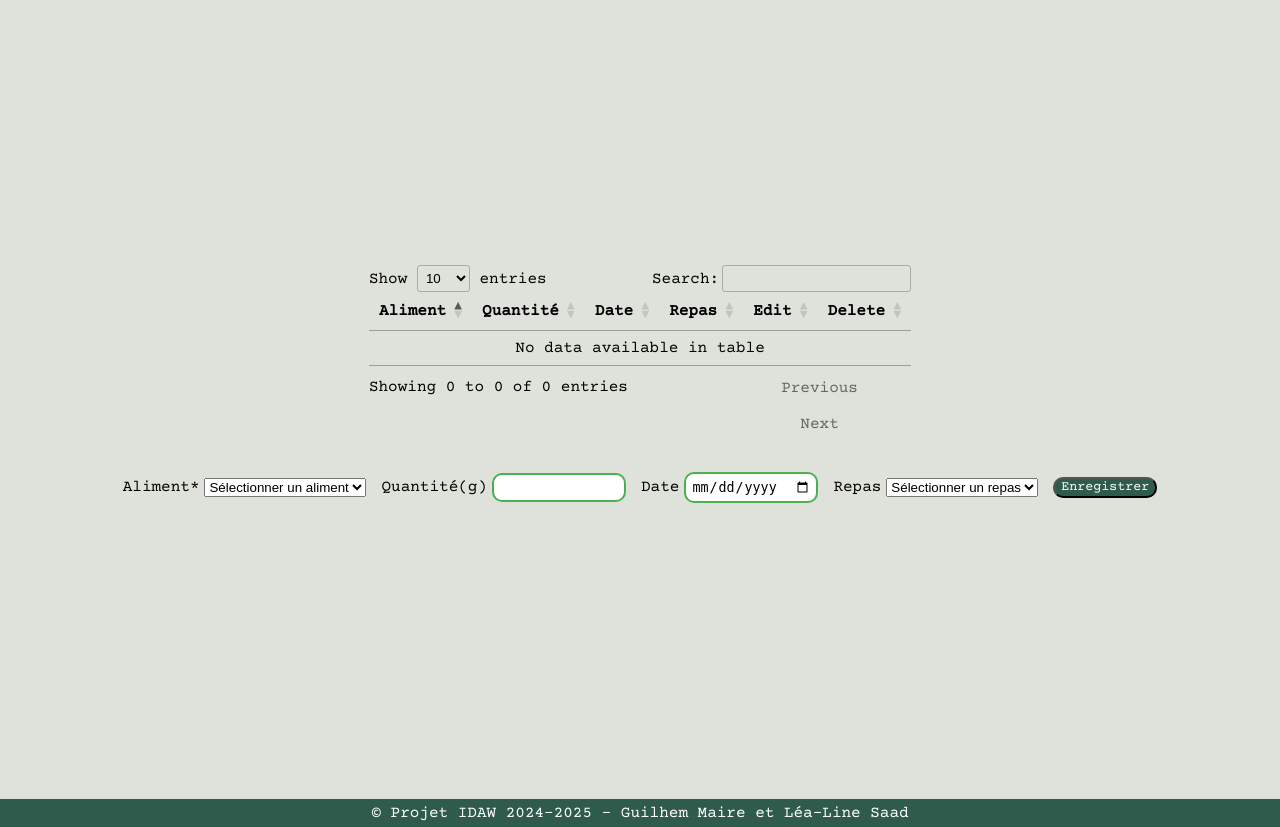
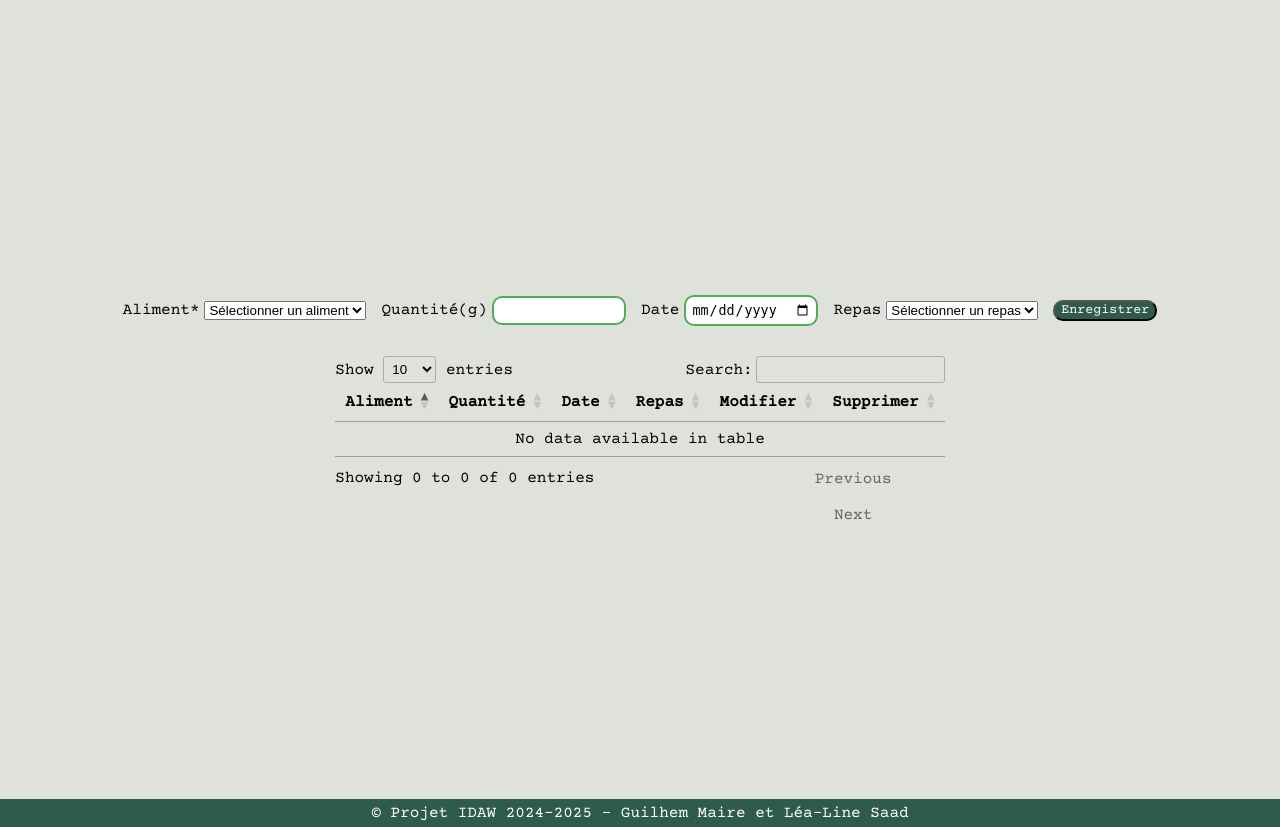
Before and after one commit to lealinehocine/Projet_MAIRE_SAAD, a PHP site: page /index.php?page=journal in a window 1280 px wide. Shown: the part 85-912 px from the top of the page. Run offline with PHP 8.4, Linux system fonts and the light colour scheme; the visitor is signed in with stand-in values (Sample User, id 1); some libraries are stand-ins or nearby versions; some web fonts are replaced.

Commit message:
css amélioré sur plusieurs pages

```diff
--- a/application_manger_mieux/frontend/aliments.php
+++ b/application_manger_mieux/frontend/aliments.php
@@ -5,7 +5,7 @@
 <div class="contentAliments">
 
 
-<form id="addStudentForm" action="" onsubmit="onFormSubmit();">
+<form id="addAlimentForm" action="" onsubmit="onFormSubmit();">
 
     <div class="form-group row">
         <label for="inputNomAliment">Aliment*</label>
@@ -64,7 +64,7 @@
     <thead>
         <tr>
             <th scope="col">Aliment</th>
-            <th scope="col">Energie (kJ/100g)</th>
+            <th scope="col">Energie (kcal/100g)</th>
             <th scope="col">Lipides (g/100g)</th>
             <th scope="col">Glucose (g/100g)</th>
             <th scope="col">Sucre (g/100g)</th>
--- a/application_manger_mieux/frontend/css/style1.css
+++ b/application_manger_mieux/frontend/css/style1.css
@@ -15,8 +15,8 @@
     padding:5px 0;
 }
 
-/* rajouter .contentJournal */
-.contentLogin, .contentAliments, .contentProfil, .contentJournal,.contentStats{
+
+.contentLogin, .contentAliments, .contentProfil, .contentJournal,.contentStats, .deconnexion{
     display:flex;
     min-height: 100vh; /* Hauteur totale de la fenêtre */
     justify-content: center;
@@ -109,7 +109,16 @@
     text-align: center;
 }
 
-#addStudentForm{
+
+#addRepasForm{
+    margin: 30px;
+    display: flex;
+    flex-wrap: wrap;
+    gap: 15px;
+    justify-content: flex-start;
+}
+
+#addAlimentForm{
     margin: 30px;
     display: flex;
     flex-wrap: nowrap;
--- a/application_manger_mieux/frontend/journal.php
+++ b/application_manger_mieux/frontend/journal.php
@@ -1,22 +1,7 @@
 <div class="contentJournal">
 
-<table id="tableJournal">
-    <thead>
-        <tr>
-            <th scope="col">Aliment</th>
-            <th scope="col">Quantité</th>
-            <th scope="col">Date</th>
-            <th scope="col">Repas</th>
-            <th scope="col">Edit</th>
-            <th scope="col">Delete</th>
-        </tr>
-    </thead>
-    <tbody>
-    </tbody>
-</table>
 
-<!-- enlever classe inutiles -->
-<form id="addStudentForm" action="" onsubmit="onFormSubmit(event);">
+<form id="addRepasForm" action="" onsubmit="onFormSubmit(event);">
 
     <div class="form-group row">
         <label for="inputNomAliment" class="col-sm-2 col-form-label">Aliment*</label>
@@ -47,7 +32,6 @@
         <div class="col-sm-2">
             <select class="form-control" id="inputNomRepas">
                     <option value="">Sélectionner un repas</option>
-                    <!-- laisser la premiere option? -->
                     <option value="Matin">Matin</option>
                     <option value="Midi">Midi</option>
                     <option value="Soir">Soir</option>
@@ -64,15 +48,28 @@
 
 </form>
 
+
+<table id="tableJournal">
+    <thead>
+        <tr>
+            <th scope="col">Aliment</th>
+            <th scope="col">Quantité</th>
+            <th scope="col">Date</th>
+            <th scope="col">Repas</th>
+            <th scope="col">Modifier</th>
+            <th scope="col">Supprimer</th>
+        </tr>
+    </thead>
+    <tbody>
+    </tbody>
+</table>
+
+
 </div>
 
 <script>
 
 $(document).ready( function () {
-    // $('#tableJournal').DataTable();
-
-    //POUR GET
-    // Exécuter ce script après le chargement de la page
 
         // Fonction pour récupérer les aliments et les ajouter à la liste déroulante
         function fetchAliments() {
@@ -113,11 +110,11 @@
             login = reponse["user"];
 
             await $.ajax({
-                url:`${prefix_api}Repas.php?login=${login}`,//A MODIFIER POUR OBTENIR LE LOGIN DE LA PERSONNE CONNECTEE PLUS TARD
+                url:`${prefix_api}Repas.php?login=${login}`,
                 type:'GET'
             })
             .done(function (response) {
-                let parsedResponse = response;//JSON.parse(response);
+                let parsedResponse = response;
                 console.log("parsedResponse : ",parsedResponse);
                 let id_repas = [];
                 let date = [];
@@ -147,7 +144,7 @@
                         type:'GET'
                     })
                     .done(function (reponse) {
-                        let parsedReponse = reponse;//JSON.parse(reponse);
+                        let parsedReponse = reponse;
                         let nomsAliments = new Array();
                         console.log("reponse = ",reponse);
                         parsedReponse.forEach(async function(contient, indice, tbaleau){
@@ -157,8 +154,8 @@
                                 type:'GET'
                             })
                             .done(function (response) {
-                                let tableau_reponse = response;//JSON.parse(response);
-                                nomsAliments.push(tableau_reponse[0]["NOM"]);//tableau_reponse[0]["NOM"] ???
+                                let tableau_reponse = response;
+                                nomsAliments.push(tableau_reponse[0]["NOM"]);
                                 console.log("nomsAliments censé être avant le console log nomsAliments at 0 : ",nomsAliments);
                                 parsedReponse.forEach(function(contient, indice, tableau){
                                     console.log(nomsAliments[0]);
@@ -290,7 +287,7 @@
 
                 row.append(`<input type="hidden" id="id_repas" value="${id_repas}"/>`);
                 // Remplace le bouton "Edit" par "Save"
-                $(button).replaceWith(`<button onclick="saveRepas(this)">Save</button>`);
+                $(button).replaceWith(`<button onclick="saveRepas(this)">Sauvegarder</button>`);
             });
         });
     }
@@ -354,7 +351,7 @@
                     cells.eq(i).replaceWith(`${cells.eq(i).val()}`);
                 }
                 cells.eq(5).remove();
-                $(button).replaceWith(`<button onclick="editRepas(this)">Edit</button>`);
+                $(button).replaceWith(`<button onclick="editRepas(this)">Modifier</button>`);
             });
         });
     }
--- a/application_manger_mieux/frontend/logout.php
+++ b/application_manger_mieux/frontend/logout.php
@@ -1,5 +1,6 @@
+<div class="deconnexion">
 <p>Vous êtes déconnecté.</p>
-
+</div>
 <script>
 
 $.ajax({
```
